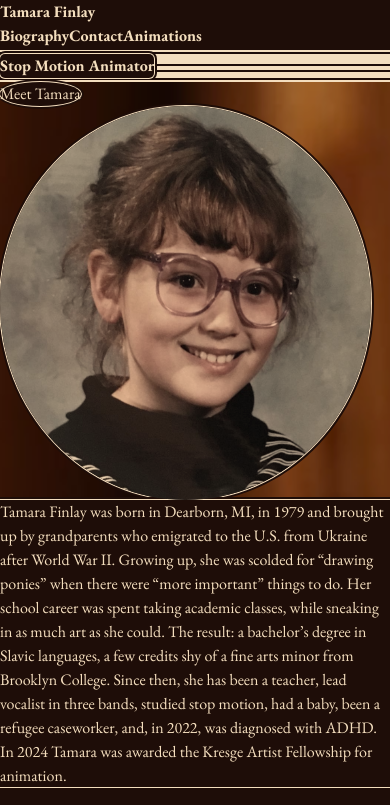
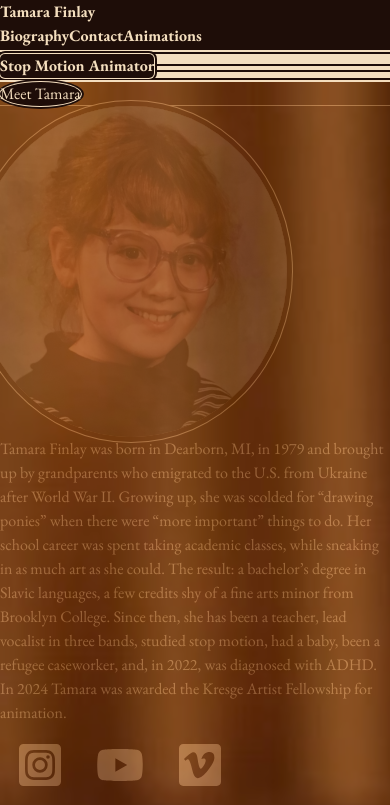
Before and after one commit to KKurzawa/react-modal-video, a React (Vite) app: page / in a window 390 px wide. Shown: the top 805 px of the page. Built offline with nearby package versions, Linux system fonts and the light colour scheme; a web font is replaced by a local one.

Commit message:
tablet layout fun

```diff
--- a/src/App.css
+++ b/src/App.css
@@ -43,6 +43,9 @@
   --BORDER-ELEVEN:
   0 0 0 .5px var(--BG-COLOR-SIX),
   0 0 0 1px var(--BG-COLOR-SIX);
+  --BORDER-TWELVE:
+  0 0 0 5px var(--BG-COLOR-TWO),
+  0 0 0 6px var(--BG-COLOR-SIX);
 
   /* fonts */
   --FONT-ONE: "Amatic SC", sans-serif;
--- a/src/Components/Biography/Biography.css
+++ b/src/Components/Biography/Biography.css
@@ -11,6 +11,74 @@
     box-shadow: var(--BORDER-TWO);
 }
 
+/* medium */
+.medium-main-bio{
+    background-color: var(--BG-COLOR-TWO);
+    color: var(--BG-COLOR-SIX);
+    box-shadow: var(--BORDER-TWO);
+
+}
+.medium-profile-pic-container{
+    border-radius: 50%;
+
+}
+
+.medium-profile-pic{
+    border-radius: 50%;
+    height: 100%;
+    width: 80%;
+    object-fit: cover;
+    box-shadow: var(--BORDER-TWELVE);
+    margin-left: -25px;
+}
+/* .medium-main-bio{
+    position: relative;
+}
+
+.medium-pic-container{
+    background-color: var(--BG-COLOR-TWO);
+    border-radius: 50%;
+    box-shadow: var(--BORDER-TWO);
+    width: 20rem;
+    height: 23rem;
+}
+
+.medium-profile-pic{
+    border-radius: 50%;
+    object-fit: cover;
+    filter: sepia(.5);
+    flex-shrink: 3;
+    width: 100%;
+    height: 100%;
+}
+
+.medium-icon-container{
+    position: relative;
+    width: fit-content;
+}
+.medium-icon-btn{
+    padding: .5rem;
+}
+
+.medium-bio-icon{
+    font-size: 2rem;
+}
+
+.medium-bio-inner-container{
+
+}
+
+.medium-bio-inner-container,
+.medium-icon-container{
+    color: var(--BG-COLOR-SIX);
+    background-color: var(--BG-COLOR-TWO);
+    box-shadow: var(--BORDER-TWO);
+}
+
+.medium-bio{
+    line-height: normal;
+} */
+/* large */
 .main-bio{
     position: relative;
 }
--- a/src/Components/Biography/Biography.jsx
+++ b/src/Components/Biography/Biography.jsx
@@ -8,13 +8,43 @@ const Biography = () => {
     return (
         <>
             <header id='Biography' className='bio-header-container flex justify-center w-full text-center relative pt-5'>
-                <h2 className='bio-title justify-items-center p-5 text-4xl'>Meet Tamara</h2>
+                <h2 className='bio-title justify-items-center p-5 text-3xl'>Meet Tamara</h2>
             </header>
-            <main className='main-bio grid grid-cols-3 justify-center items-center justify-items-center gap-8 pt-5 pr-10 pl-10 pb-10'>
+            {/* medium */}
+            <main className='medium-main-bio lg:hidden relative p-6 mx-8 mt-5 mb-10 rounded-2xl'>
+                <article className='medium-pic-container relative'>
+                    <section className='medium-profile-pic-container flex justify-center relative float-left w-[15rem] h-[15rem]'>
+                        <img className='medium-profile-pic' src={Tamara} />
+                    </section>
+                    <section className='medium-bio-container'>
+                        <p className='relative text-2xl'>Tamara Finlay was born in Dearborn, MI, in 1979 and brought up by grandparents who emigrated to the U.S. from Ukraine after World War II. Growing up, she was scolded for “drawing ponies” when there were “more important” things to do. Her school career was spent taking academic classes, while sneaking in as much art as she could. The result: a bachelor’s degree in Slavic languages, a few credits shy of a fine arts minor from Brooklyn College. Since then, she has been a teacher, lead vocalist in three bands, studied stop motion, had a baby, been a refugee caseworker, and, in 2022, was diagnosed with ADHD.  In 2024 Tamara was awarded the <span>
+                            <button
+                                className='kresge-link underline underline-offset-2 h-fit rounded-lg px-1 pb-1'
+                                onClick={() => setTimeout(() => {
+                                    window.open('https://kresgeartsindetroit.org/artist/tamara-finlay/', '_blank')
+                                }, 500)}
+                            >Kresge Artist Fellowship</button>
+                        </span> for animation.</p>
+                    </section>
+                    <section className='medium-icon-container flex justify-start gap-2 rounded-2xl'>
+                        <button className='medium-icon-btn' onClick={() => setTimeout(() => {
+                            window.open('https://www.google.com/', '_blank')
+                        }, 500)}><FaInstagramSquare className='bio-icon' /></button>
+                        <button className='medium-icon-btn' onClick={() => setTimeout(() => {
+                            window.open('https://www.google.com/', '_blank')
+                        }, 500)}><FaYoutube className='bio-icon' /></button>
+                        <button className='medium-icon-btn' onClick={() => setTimeout(() => {
+                            window.open('https://www.google.com/', '_blank')
+                        }, 500)}><FaVimeo className='bio-icon' /></button>
+                    </section>
+                </article>
+            </main >
+            {/* large */}
+            <main className='main-bio hidden lg:grid grid-cols-3 justify-center items-center justify-items-center gap-8 pt-5 pr-10 pl-10 pb-10'>
                 <article className='image-container flex col-span-1'>
                     <img className='profile-pic p-5' src={Tamara} />
                 </article>
-                <article className='bio-container col-span-2 flex flex-col justify-center items-start w-full h-full gap-3 rounded-lg'>
+                <article className='bio-container col-span-2 flex flex-col justify-center items-start w-full h-full gap-3 rounded-2xl'>
                     <section className='bio-inner-container p-5 w-full h-auto rounded-2xl'>
                         <p className='bio p-3 text-xl'>Tamara Finlay was born in Dearborn, MI, in 1979 and brought up by grandparents who emigrated to the U.S. from Ukraine after World War II. Growing up, she was scolded for “drawing ponies” when there were “more important” things to do. Her school career was spent taking academic classes, while sneaking in as much art as she could. The result: a bachelor’s degree in Slavic languages, a few credits shy of a fine arts minor from Brooklyn College. Since then, she has been a teacher, lead vocalist in three bands, studied stop motion, had a baby, been a refugee caseworker, and, in 2022, was diagnosed with ADHD.  In 2024 Tamara was awarded the <span>
                             <button
--- a/src/Components/Contact/Contact.jsx
+++ b/src/Components/Contact/Contact.jsx
@@ -49,7 +49,7 @@ const Contact = () => {
                 <h2 className='contact-title justify-items-center p-5 text-3xl'>Contact Me</h2>
             </header>
             <main className='contact-main flex flex-col items-center w-ful h-auto py-5'>
-                <form onSubmit={handleSubmit} className='contact-form col-start-1 flex flex-col items-center w-[50%] h-auto gap-1 rounded-2xl'>
+                <form onSubmit={handleSubmit} className='contact-form col-start-1 flex flex-col items-center w-[85%] lg:w-[50%] h-auto gap-1 rounded-2xl'>
                     <article className='form-container flex flex-col items-center gap-1 w-[90%] h-[90%] pb-5 pt-10'>
                         <input
                             className='form-input w-full'
--- a/src/Components/Header/Header.jsx
+++ b/src/Components/Header/Header.jsx
@@ -4,14 +4,14 @@ import Navbar from '../Navbar/Navbar'
 const Header = () => {
     return (
         <main className='flex flex-col'>
-            <header id='Top' className='header-main flex justify-between items-center'>
-                <section className='flex-col m-10'>
-                    <h1 className='text-6xl'>Tamara Finlay</h1>
+            <header id='Top' className='header-main flex justify-between items-center py-5'>
+                <section className='flex-col m-5'>
+                    <h1 className='text-5xl lg:text-6xl'>Tamara Finlay</h1>
                 </section>
                 <Navbar />
             </header>
             <article className='subtitle-container flex justify-center w-full'>
-                <h2 className='subtitle justify-items-center p-2 text-3xl my-4'>Stop Motion Animator</h2>
+                <h2 className='subtitle justify-items-center p-2 text-2xl lg:text-3xl my-2 lg:my-4'>Stop Motion Animator</h2>
             </article>
         </main>
     )
--- a/src/Components/Navbar/Navbar.jsx
+++ b/src/Components/Navbar/Navbar.jsx
@@ -3,10 +3,10 @@ import NavLinks from '../../Utils/NavLinks'
 
 const Navbar = () => {
     return (
-        <nav className='navbar flex gap-16 m-10'>
+        <nav className='navbar flex gap-3 lg:gap-16 m-5 lg:m-10'>
             {NavLinks.map((item) => (
                 <button
-                    className='nav-link w-fit h-fit text-3xl'
+                    className='nav-link w-fit h-fit text-2xl lg:text-3xl'
                     onClick={() => setTimeout(() => {
                         const element = document.querySelector(item.id);
                         element?.scrollIntoView({ behavior: 'smooth' })
--- a/src/Components/Video/Video.jsx
+++ b/src/Components/Video/Video.jsx
@@ -28,7 +28,7 @@ const Video = () => {
             </header>
 
             <article className='animations-main flex flex-col justify-center items-center pt-5 pb-20'>
-                <main className='video-main relative px-[4.5rem] rounded-2xl w-[65%] max-w-7xl'>
+                <main className='video-main relative px-[4.5rem] rounded-2xl w-[80%] lg:w-[65%] max-w-7xl'>
                     <article className='outer-video-container w-full h-full relative rounded-2xl'>
                         <section
                             className='inner-video-container flex relative w-full h-full overflow-hidden rounded-2xl' >
@@ -74,7 +74,7 @@ const Video = () => {
                 <button onClick={() => setTimeout(() => {
                     const topButton = document.getElementById('Top');
                     topButton.scrollIntoView({ behavior: 'smooth' })
-                }, 500)} className='top-btn justify-items-center p-2 text-3xl my-4'>To The Top</button>
+                }, 500)} className='top-btn justify-items-center p-2 text-2xl lg:text-3xl my-2 lg:my-4'>To The Top</button>
             </article>
         </>
     )
--- a/src/Pages/Home.css
+++ b/src/Pages/Home.css
@@ -14,3 +14,14 @@
     z-index: 0;
     opacity: .75;
 }
+
+.body-container::before{
+    position: absolute;
+    content: '';
+    background-image: url('/TableMedium.jpg');
+    background-size: cover;
+    width: 100%;
+    height: 100%;
+    z-index: 0;
+    opacity: .75;
+}
```
Also changed, not shown: public/TableMedium.jpg (added).
